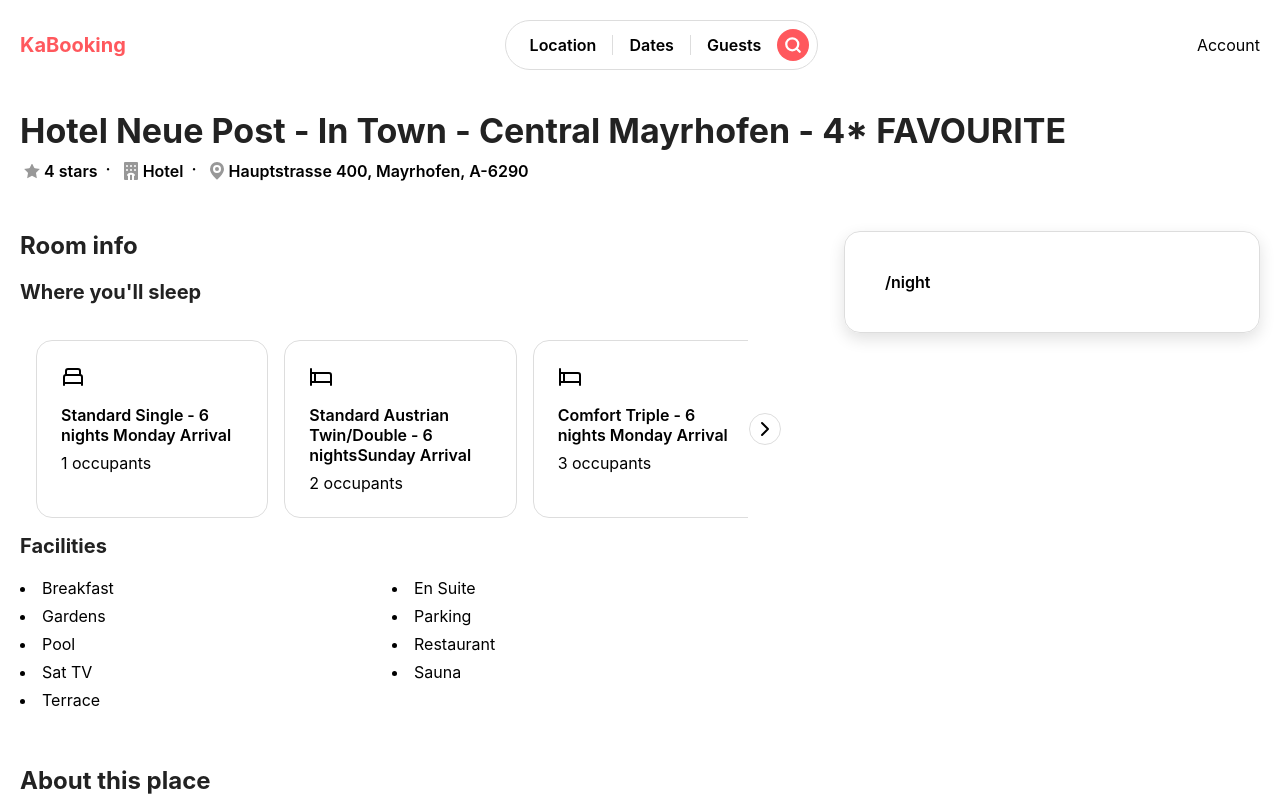
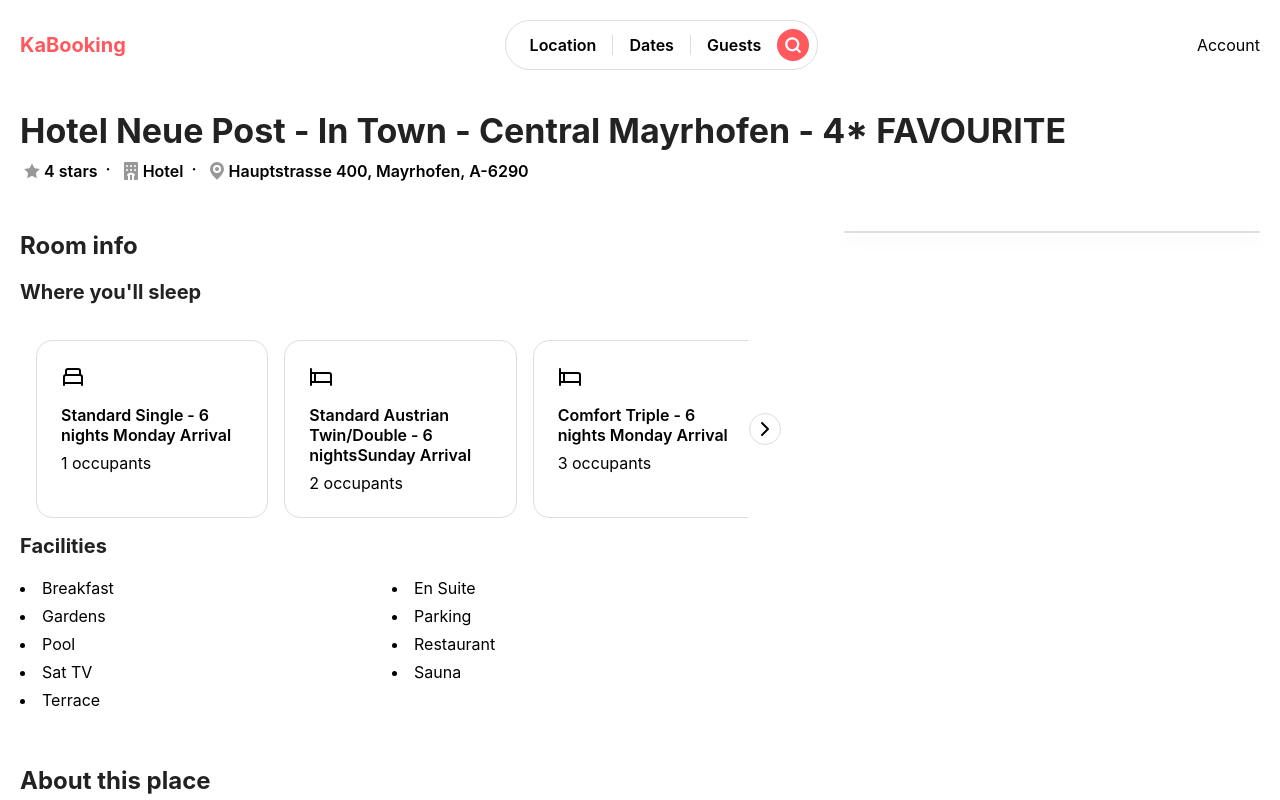
Before and after one commit to AbrahamDN/kaBooking-accommodations, a React (Vite) app: page /room/100 in a window 1280 px wide. Shown: the top 800 px of the page. Built offline with nearby package versions, Linux system fonts and the light colour scheme.

Commit message:
chore: comment out RoomBooking

```diff
--- a/src/pages/room/Room.page.tsx
+++ b/src/pages/room/Room.page.tsx
@@ -12,7 +12,6 @@ import Markup from "../../components/Markup/Markup";
 import RoomNotFoundPage from "./RoomNotFound.page";
 import RoomBox from "../../components/roomBox/RoomBox";
 import Slider from "../../components/slider/Slider";
-import RoomBooking from "../../components/roomBooking/RoomBooking";
 
 const RoomPage = () => {
   const { setBed } = useRoomStore();
@@ -81,9 +80,7 @@ const RoomPage = () => {
             </section>
           </div>
 
-          <aside className="sidebar">
-            <RoomBooking />
-          </aside>
+          <aside className="sidebar"></aside>
         </div>
       </main>
     </Layout>
```
